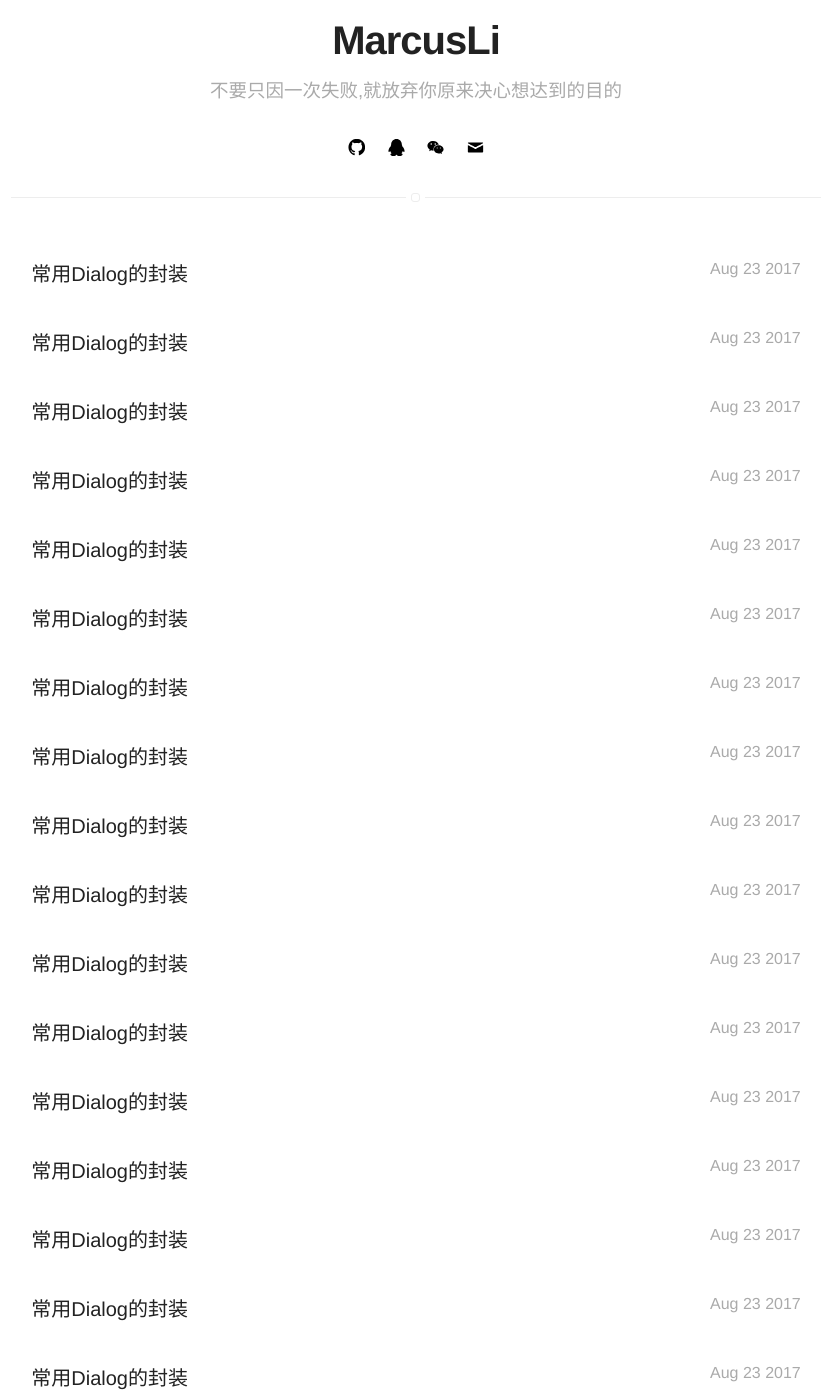
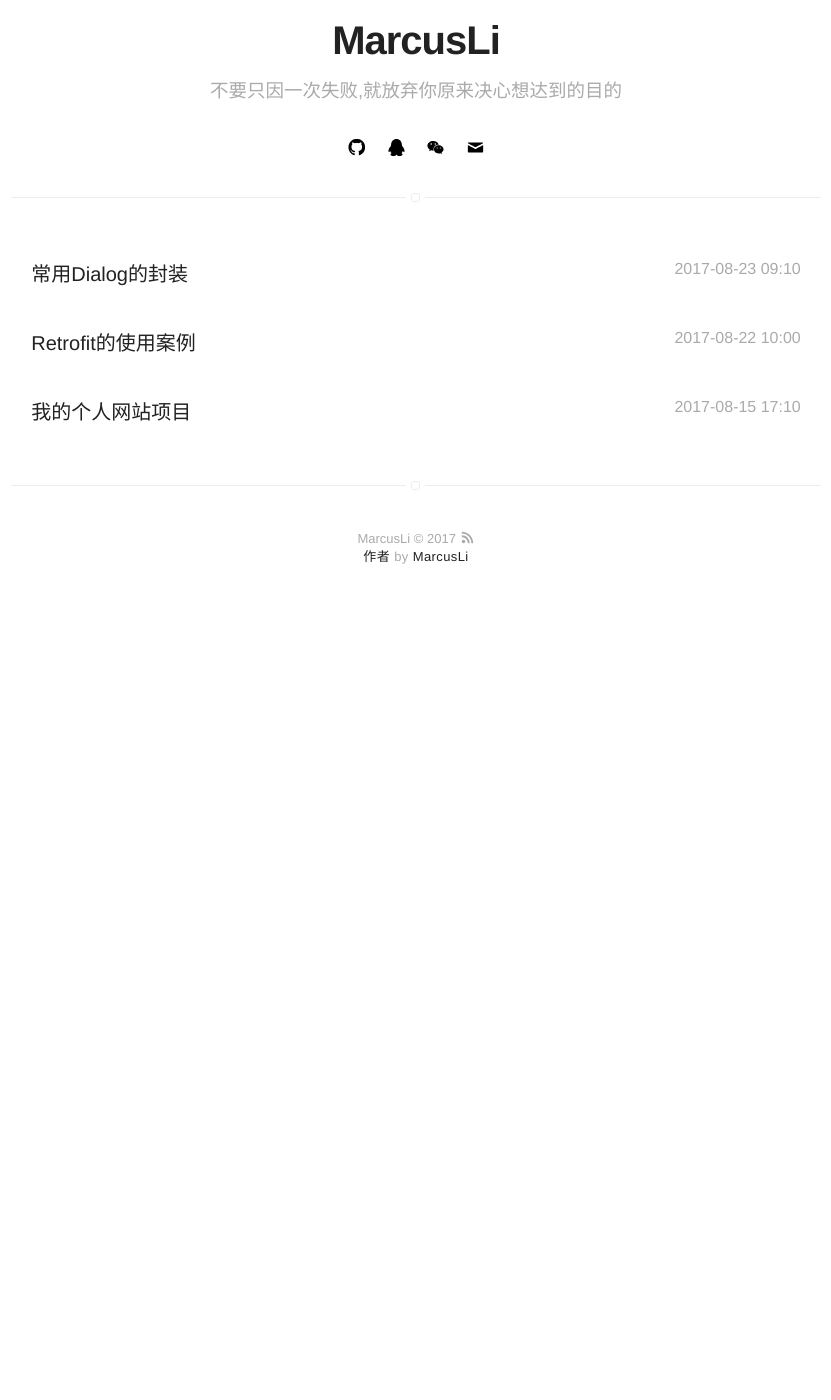
Before and after one commit to MarcusKun/MarcusKun.github.io, a Jekyll site: the page built from projects.html, in a window 1280 px wide and 1400 px high, scrolled down 261 px. Shown: the whole window, without its empty margins (224-1055 px from the left). Built offline with Jekyll 4.4.1, drawn with Linux system fonts in a browser that asks for light colours; emoji names are drawn with the system emoji font; after the commit the page ends 900 px from its top, so only the background shows below that; some of the changed text lies outside the part shown.

Commit message:
修改日期显示方式

```diff
--- a/_data/projects.yml
+++ b/_data/projects.yml
@@ -9,207 +9,3 @@
 - title: 常用Dialog的封装
   link: DialogDemo
   date: 2017-08-23 09:10
-
-- title: 常用Dialog的封装
-  link: DialogDemo
-  date: 2017-08-23 09:10
-
-- title: 常用Dialog的封装
-  link: DialogDemo
-  date: 2017-08-23 09:10
-
-- title: 常用Dialog的封装
-  link: DialogDemo
-  date: 2017-08-23 09:10
-
-- title: 常用Dialog的封装
-  link: DialogDemo
-  date: 2017-08-23 09:10
-
-- title: 常用Dialog的封装
-  link: DialogDemo
-  date: 2017-08-23 09:10
-
-- title: 常用Dialog的封装
-  link: DialogDemo
-  date: 2017-08-23 09:10
-
-- title: 常用Dialog的封装
-  link: DialogDemo
-  date: 2017-08-23 09:10
-
-- title: 常用Dialog的封装
-  link: DialogDemo
-  date: 2017-08-23 09:10
-
-- title: 常用Dialog的封装
-  link: DialogDemo
-  date: 2017-08-23 09:10
-
-- title: 常用Dialog的封装
-  link: DialogDemo
-  date: 2017-08-23 09:10
-
-- title: 常用Dialog的封装
-  link: DialogDemo
-  date: 2017-08-23 09:10
-
-- title: 常用Dialog的封装
-  link: DialogDemo
-  date: 2017-08-23 09:10
-
-- title: 常用Dialog的封装
-  link: DialogDemo
-  date: 2017-08-23 09:10
-
-- title: 常用Dialog的封装
-  link: DialogDemo
-  date: 2017-08-23 09:10
-
-- title: 常用Dialog的封装
-  link: DialogDemo
-  date: 2017-08-23 09:10
-
-- title: 常用Dialog的封装
-  link: DialogDemo
-  date: 2017-08-23 09:10
-
-- title: 常用Dialog的封装
-  link: DialogDemo
-  date: 2017-08-23 09:10
-
-- title: 常用Dialog的封装
-  link: DialogDemo
-  date: 2017-08-23 09:10
-
-- title: 常用Dialog的封装
-  link: DialogDemo
-  date: 2017-08-23 09:10
-
-- title: 常用Dialog的封装
-  link: DialogDemo
-  date: 2017-08-23 09:10
-
-- title: 常用Dialog的封装
-  link: DialogDemo
-  date: 2017-08-23 09:10
-
-- title: 常用Dialog的封装
-  link: DialogDemo
-  date: 2017-08-23 09:10
-
-- title: 常用Dialog的封装
-  link: DialogDemo
-  date: 2017-08-23 09:10
-
-- title: 常用Dialog的封装
-  link: DialogDemo
-  date: 2017-08-23 09:10
-
-- title: 常用Dialog的封装
-  link: DialogDemo
-  date: 2017-08-23 09:10
-
-- title: 常用Dialog的封装
-  link: DialogDemo
-  date: 2017-08-23 09:10
-
-- title: 常用Dialog的封装
-  link: DialogDemo
-  date: 2017-08-23 09:10
-
-- title: 常用Dialog的封装
-  link: DialogDemo
-  date: 2017-08-23 09:10
-
-- title: 常用Dialog的封装
-  link: DialogDemo
-  date: 2017-08-23 09:10
-
-- title: 常用Dialog的封装
-  link: DialogDemo
-  date: 2017-08-23 09:10
-
-- title: 常用Dialog的封装
-  link: DialogDemo
-  date: 2017-08-23 09:10
-
-- title: 常用Dialog的封装
-  link: DialogDemo
-  date: 2017-08-23 09:10
-
-- title: 常用Dialog的封装
-  link: DialogDemo
-  date: 2017-08-23 09:10
-
-- title: 常用Dialog的封装
-  link: DialogDemo
-  date: 2017-08-23 09:10
-
-- title: 常用Dialog的封装
-  link: DialogDemo
-  date: 2017-08-23 09:10
-
-- title: 常用Dialog的封装
-  link: DialogDemo
-  date: 2017-08-23 09:10
-
-- title: 常用Dialog的封装
-  link: DialogDemo
-  date: 2017-08-23 09:10
-
-- title: 常用Dialog的封装
-  link: DialogDemo
-  date: 2017-08-23 09:10
-
-- title: 常用Dialog的封装
-  link: DialogDemo
-  date: 2017-08-23 09:10
-
-- title: 常用Dialog的封装
-  link: DialogDemo
-  date: 2017-08-23 09:10
-
-- title: 常用Dialog的封装
-  link: DialogDemo
-  date: 2017-08-23 09:10
-
-- title: 常用Dialog的封装
-  link: DialogDemo
-  date: 2017-08-23 09:10
-
-- title: 常用Dialog的封装
-  link: DialogDemo
-  date: 2017-08-23 09:10
-
-- title: 常用Dialog的封装
-  link: DialogDemo
-  date: 2017-08-23 09:10
-
-- title: 常用Dialog的封装
-  link: DialogDemo
-  date: 2017-08-23 09:10
-
-- title: 常用Dialog的封装
-  link: DialogDemo
-  date: 2017-08-23 09:10
-
-- title: 常用Dialog的封装
-  link: DialogDemo
-  date: 2017-08-23 09:10
-
-- title: 常用Dialog的封装
-  link: DialogDemo
-  date: 2017-08-23 09:10
-
-- title: 常用Dialog的封装
-  link: DialogDemo
-  date: 2017-08-23 09:10
-
-- title: 常用Dialog的封装
-  link: DialogDemo
-  date: 2017-08-23 09:10
-
-- title: 常用Dialog的封装
-  link: DialogDemo
-  date: 2017-08-23 09:10
--- a/projects.html
+++ b/projects.html
@@ -17,7 +17,7 @@
 	{% for project in site.data.projects reversed%}
 		<div class="item">
 			<a class="url" href="https://github.com/MarcusKun/{{ project.link }}" target="_blank">
-				<aside><time datetime="{{ project.date | date:"%d-%m-%Y" }}">{{ project.date | date: "%b %d %Y" }}</time></aside>
+				<aside><time datetime="{{ project.date | date:"%d-%m-%Y" }}">{{ project.date | datetime: "%b %d %Y" }}</time></aside>
 				<h3 class="title">{{ project.title }}</h3>
 			</a>
 		</div>
```
